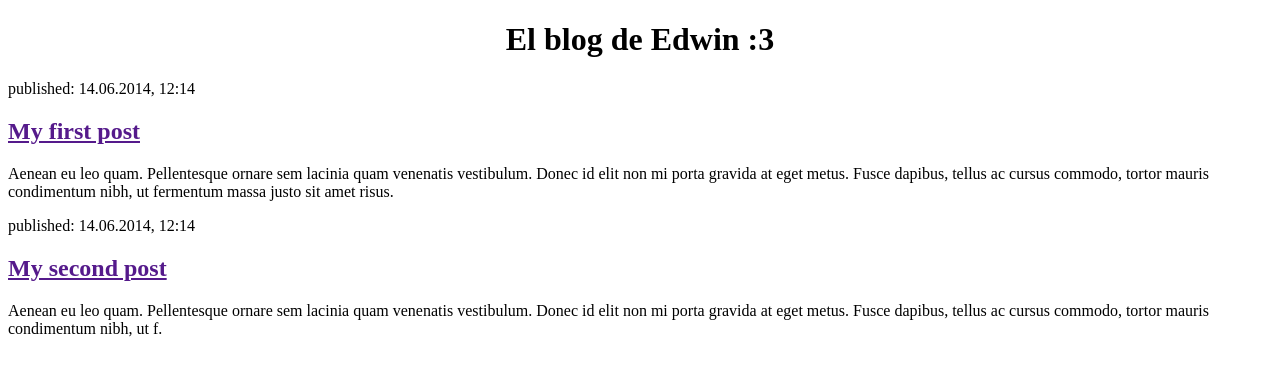
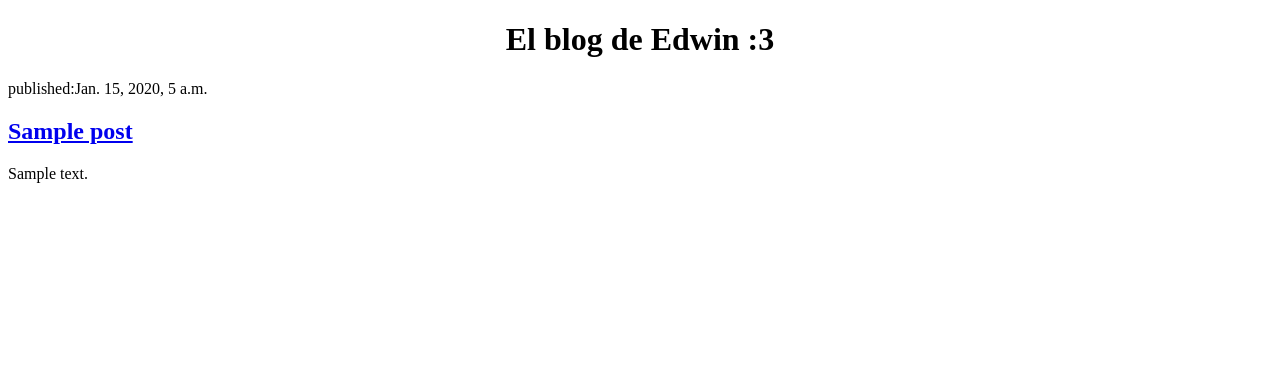
Before and after one commit to Edwindeza/mysite, a Django app: template blog/templates/blog/post_list.html in a window 1280 px wide. Shown: the top 376 px of the page. Run offline with Django 3.2, Linux system fonts and the light colour scheme; the template is opened without the code that fills it: values that come from a table or form of the project are taken from there, others are empty; tables that the repository leaves empty hold one stand-in row (values such as "Sample post").

Commit message:
Actulizacion de Template tags

```diff
--- a/blog/templates/blog/post_list.html
+++ b/blog/templates/blog/post_list.html
@@ -5,20 +5,20 @@
 	<title>BLOG EDWIN</title>
 </head>
 <body>
-	<div>
-        <center><h1>El blog de Edwin :3 </h1></center>
-        </div>
+        <header>
+            <div>
+                <center><h1>El blog de Edwin :3 </h1></center>
+            </div>
+        </header>
+            {% for post in posts %}
+                <div>
+                    <p>published:{{post.published_date}}</p>
+                    <h2><a href="#">{{post.title}}</a></h2>
+                    <p>{{post.text|linebreaks}}</p>
 
-        <div>
-            <p>published: 14.06.2014, 12:14</p>
-            <h2><a href="">My first post</a></h2>
-            <p>Aenean eu leo quam. Pellentesque ornare sem lacinia quam venenatis vestibulum. Donec id elit non mi porta gravida at eget metus. Fusce dapibus, tellus ac cursus commodo, tortor mauris condimentum nibh, ut fermentum massa justo sit amet risus.</p>
-        </div>
+                </div>
 
-        <div>
-            <p>published: 14.06.2014, 12:14</p>
-            <h2><a href="">My second post</a></h2>
-            <p>Aenean eu leo quam. Pellentesque ornare sem lacinia quam venenatis vestibulum. Donec id elit non mi porta gravida at eget metus. Fusce dapibus, tellus ac cursus commodo, tortor mauris condimentum nibh, ut f.</p>
-        </div>
+            {% endfor %}
+
 </body>
 </html>
--- a/blog/views.py
+++ b/blog/views.py
@@ -1,5 +1,9 @@
 from django.shortcuts import render
+from django.utils import timezone
+from .models import Post
+
 
 # Create your views here.
 def post_list(request):
-	return render(request, 'blog/post_list.html',{})
+	posts = Post.objects.filter(published_date__lte=timezone.now()).order_by('published_date')
+	return render(request, 'blog/post_list.html',{'posts':posts})
```
